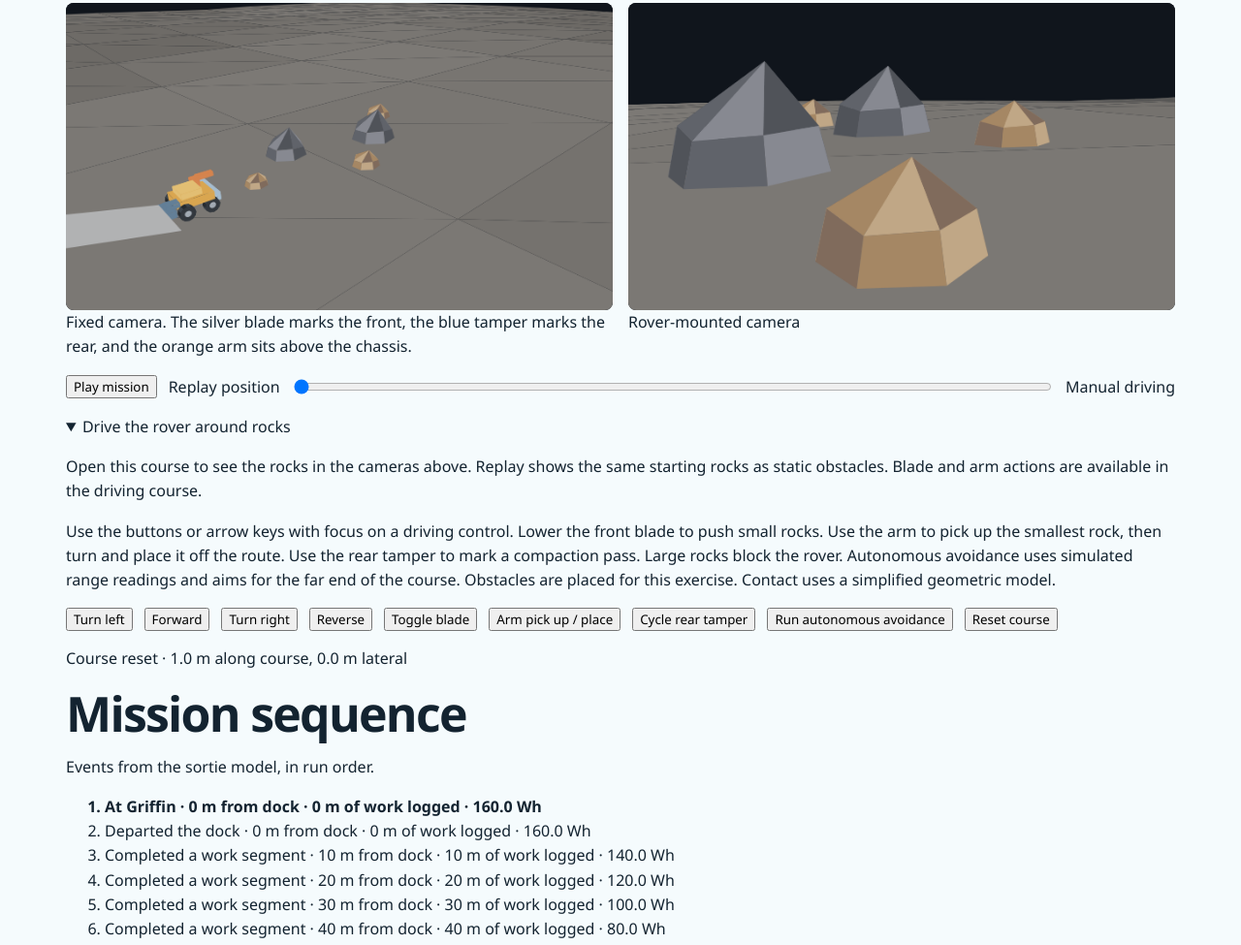
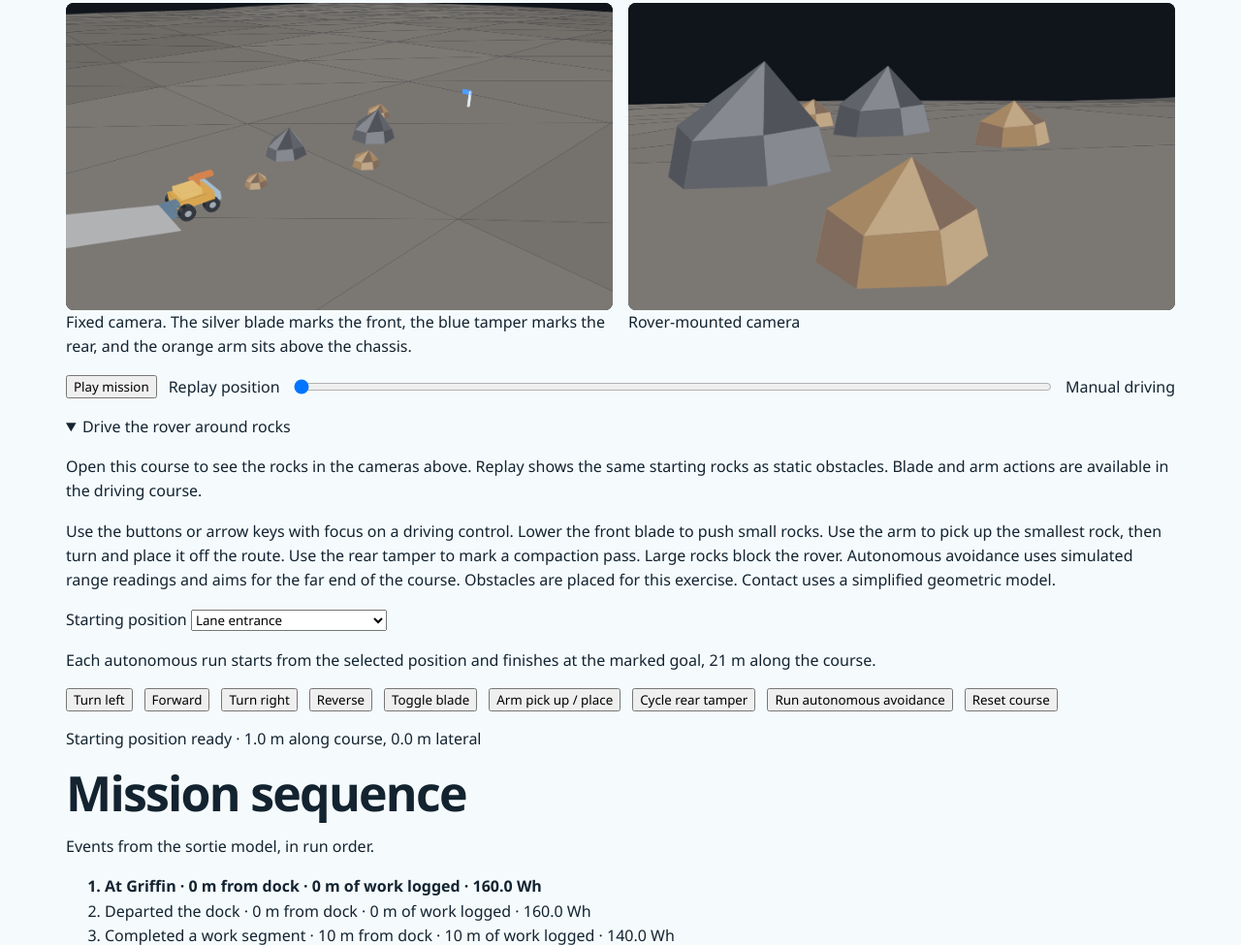
Before and after one commit to terrytrevino/logic-lunar-infrastructure, a plain HTML site: page rover-operations.html in a window 1280 px wide. Shown: the part 785-1760 px from the top of the page at 97% size. Drawn offline with Linux system fonts and the light colour scheme.

Commit message:
Add selectable rover starting positions and a marked autonomy goal

```diff
--- a/rover-operations.html
+++ b/rover-operations.html
@@ -42,6 +42,13 @@
   <summary>Drive the rover around rocks</summary>
   <p>Open this course to see the rocks in the cameras above. Replay shows the same starting rocks as static obstacles. Blade and arm actions are available in the driving course.</p>
   <p>Use the buttons or arrow keys with focus on a driving control. Lower the front blade to push small rocks. Use the arm to pick up the smallest rock, then turn and place it off the route. Use the rear tamper to mark a compaction pass. Large rocks block the rover. Autonomous avoidance uses simulated range readings and aims for the far end of the course. Obstacles are placed for this exercise. Contact uses a simplified geometric model.</p>
+  <label for="course-start">Starting position</label>
+  <select id="course-start">
+    <option value="lane">Lane entrance</option>
+    <option value="south">Near first cluster · south side</option>
+    <option value="north">Midcourse · north side</option>
+  </select>
+  <p>Each autonomous run starts from the selected position and finishes at the marked goal, 21 m along the course.</p>
   <div class="replay-controls" id="drive-controls">
     <button type="button" data-drive="left">Turn left</button>
     <button type="button" data-drive="forward">Forward</button>
@@ -165,17 +172,24 @@ const course = [
   {x:12,y:.5,r:1.25,movable:false},
   {x:15,y:3,r:.8,movable:true}
 ];
+const startSelect = document.getElementById('course-start');
+const courseStarts = {
+  lane:{x:1,y:0,heading:0},
+  south:{x:6,y:-3,heading:0},
+  north:{x:11,y:3.5,heading:0}
+};
+const courseGoal = {x:21,y:0};
 let rocks, driver, tamps, carried, bladeDown;
 let autonomousTimer = null;
 let autonomousSteps = 0;
 function resetCourse() {
   stopAutonomous();
   rocks=course.map(rock=>({...rock}));
-  driver={x:1,y:0,heading:0};
+  driver={...(courseStarts[startSelect.value] ?? courseStarts.lane)};
   tamps=[];
   carried=null;
   bladeDown=false;
-  drawCourse('Course reset');
+  drawCourse('Starting position ready');
 }
 const gap=(a,b)=>Math.hypot(a.x-b.x,a.y-b.y);
 
@@ -242,7 +256,10 @@ function drawCourse(message) {
     [x+.3,y+.35,ground(x+.3,y+.35)+.03],[x-.3,y+.35,ground(x-.3,y+.35)+.03]
   ]}));
   const load=carried?box(x+dx*1.1-.2,y+dy*1.1-.2,z+1.12,.4,.4,.35,'#a58764'):[];
-  const courseObjects=[ramp,...lander,...marks,...rocks.flatMap(rockFaces),...load];
+  const goalZ = ground(courseGoal.x,courseGoal.y);
+  const goalMarker=box(courseGoal.x-.06,courseGoal.y-.06,goalZ,.12,.12,1.1,'#e5edf4')
+    .concat(box(courseGoal.x-.05,courseGoal.y-.06,goalZ+.85,.10,.65,.3,'#4f9eff'));
+  const courseObjects=[ramp,...lander,...marks,...rocks.flatMap(rockFaces),...load,...goalMarker];
   const objects=[...terrain,...courseObjects.map(face=>({...face,layer:1}))];
   drawView(views[0],[-4,-15,toe+9],[9,0,toe],objects.concat(rover.map(face=>({...face,layer:1}))),true);
   drawView(views[1],[x+dx*.45,y+dy*.45,z+1.05],[x+dx*6,y+dy*6,z+.25],objects,true);
@@ -260,8 +277,8 @@ function stopAutonomous() {
 }
 
 function autonomousStep() {
-  const goal = {x:21,y:0};
-  if (gap(driver,goal)<.65) { stopAutonomous(); drawCourse('Autonomous goal reached'); return; }
+  const goal = courseGoal;
+  if (gap(driver,goal)<.65) { stopAutonomous(); drawCourse('Run complete: reached the 21 m goal'); return; }
   if (++autonomousSteps>160) { stopAutonomous(); drawCourse('Autonomous run stopped at step limit'); return; }
   const sensed = rocks.filter(rock=>gap(driver,rock)-rock.r<=5);
   const points=[driver,goal];
@@ -375,6 +392,7 @@ driveMode.ontoggle=()=>{
   if(driveMode.open) { stopReplay(); resetCourse(); }
   else { stopAutonomous(); drawReplay(Number(position.value)); }
 };
+startSelect.onchange=()=>{if(driveMode.open) resetCourse();};
 const controls=document.getElementById('drive-controls');
 controls.onclick=event=>{
   const command=event.target.dataset.drive;
```
